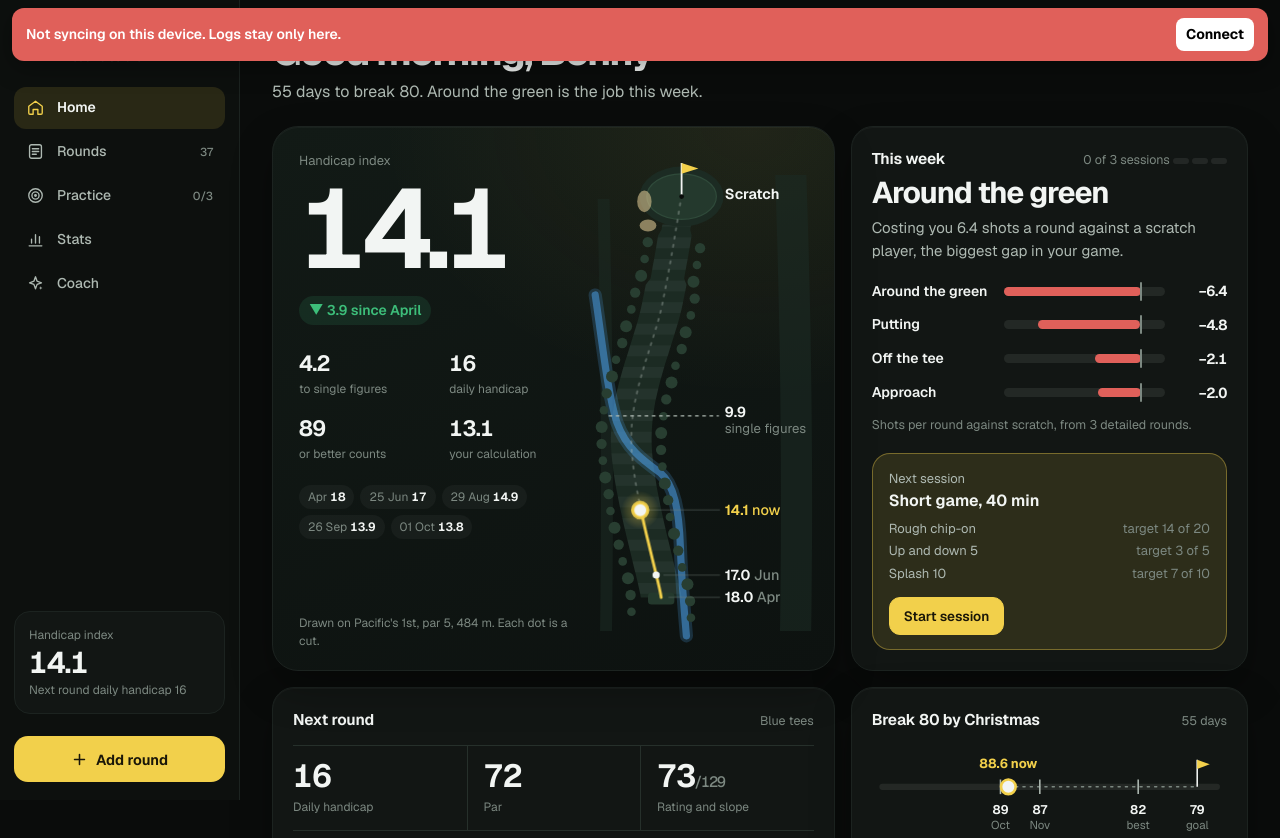
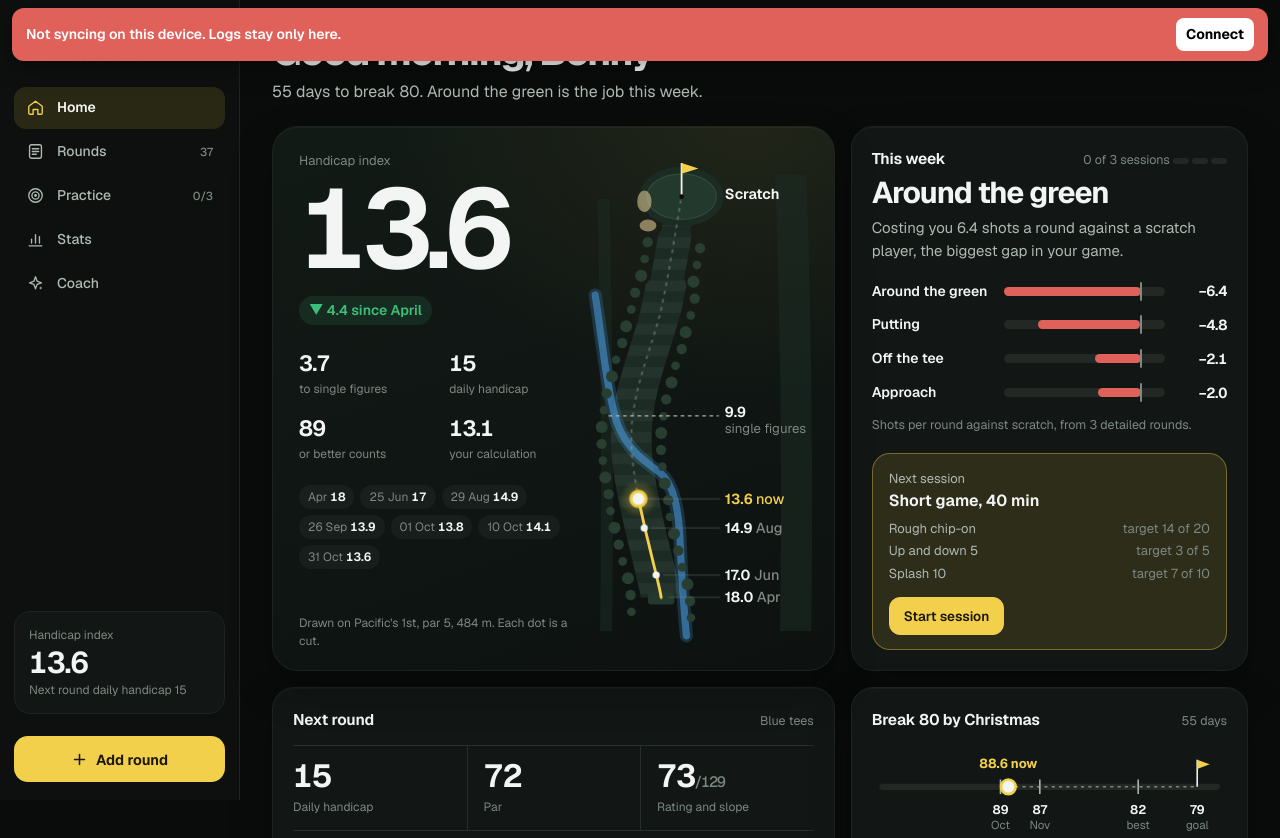
Before and after one commit to benjaminpostle/Golf-Dashboard-, a website: page index.html in a window 1280 px wide. Shown: the top 838 px of the page. Drawn offline with nearby package versions, Linux system fonts and the light colour scheme.

Commit message:
Add files via upload

```diff
--- a/index.html
+++ b/index.html
@@ -1175,8 +1175,8 @@ const SOCIAL=[
  {label:'16 Jul',tee:'blue',holes:15,gross9:'—',putts:null,gir:null,girOf:null,mizuno:true,comp:true,pts:28,note:'COMP (left after 15). 28 pts / 15 holes = 33.6-pt 18-hole pace. Two net birdies (H11, H15). Bag: 2i + 3w in (not 5w/hybrid). Elite driving: 83% fairways off par4/5 (10/12), 3w 4/4, 2i 2/2. Damage from H7 hazard + H3 short. Ball-striking there, scoring lagged it.'},
  {label:'7 Sep',tee:'white',holes:9,nine:'front',gross9:42,putts:19,gir:null,girOf:null,mizuno:true,pts:18,note:'Social front 9. 18 pts / 9 holes = 36-pt 18-hole pace — strong. 19 putts (a touch high), no pickups. White tees.'}
 ];
-const HCP_HISTORY=[{before:true,hcp:18},{after:'25 Jun',hcp:17},{after:'29 Aug',hcp:14.9},{after:'26 Sep',hcp:13.9},{after:'01 Oct',hcp:13.8}];
-const HCP_FILE=14.1;
+const HCP_HISTORY=[{before:true,hcp:18},{after:'25 Jun',hcp:17},{after:'29 Aug',hcp:14.9},{after:'26 Sep',hcp:13.9},{after:'01 Oct',hcp:13.8},{after:'10 Oct',hcp:14.1},{after:'31 Oct',hcp:13.6}];
+const HCP_FILE=13.6; // 31 Oct: estimated (12.0 in, 15.9 out); confirm against GA
 let HCP_CURRENT=(()=>{try{const v=parseFloat(localStorage.getItem('pe_hcp'));return isNaN(v)?HCP_FILE:v;}catch(e){return HCP_FILE;}})();
 const PAR_TOTAL=72, CR=73, SLOPE=129;
 const TEE_COL={blue:'#3987e5',white:'#aab4c2',yellow:'#e0a43a',red:'#e8605a'};
@@ -1199,7 +1199,8 @@ function buildLayout(out,temps){ // out: Set of standard hole numbers removed; t
 }
 const BUILTIN_LAYOUTS=[
   {id:'std',name:'Standard (par 72)',holes:STD_LAYOUT},
-  {id:'temp-oct26',name:'Temp · H1 out, 5 split 5A/5B',holes:buildLayout(new Set([1,5]),[{h:'5A',p:4,after:4},{h:'5B',p:3,after:4}])}
+  {id:'temp-oct26',name:'Temp · H1 out, 5 split 5A/5B',holes:buildLayout(new Set([1,5]),[{h:'5A',p:4,after:4},{h:'5B',p:3,after:4}])},
+  {id:'temp-oct31',name:'Temp · 6 & 13 out, 5A/5B & 15A/15B in (par 70)',rating:{cr:70,sl:122},holes:buildLayout(new Set([5,6,13,15]),[{h:'5A',p:4,after:4},{h:'5B',p:3,after:4},{h:'15A',p:3,after:14},{h:'15B',p:3,after:14}])}
 ];
 
 R.forEach(r=>{
@@ -1490,7 +1491,8 @@ async function askClaude(messages,opts){
   const LKEY='postle_layouts_v1', LLAST='postle_layout_last';
   const loadCustom=()=>{try{return JSON.parse(localStorage.getItem(LKEY)||'{}');}catch(e){return {};}};
   const saveCustom=o=>{try{localStorage.setItem(LKEY,JSON.stringify(o));}catch(e){}};
-  const BUILTIN_DEF={'temp-oct26':{name:'Temp · H1 out, 5 split 5A/5B',out:[1,5],temps:[{h:'5A',p:4,after:4},{h:'5B',p:3,after:4}],rating:{cr:71,sl:124,tees:{blue:{cr:71,sl:124},white:{cr:69,sl:123},red:{cr:67,sl:117}}}}};
+  const BUILTIN_DEF={'temp-oct26':{name:'Temp · H1 out, 5 split 5A/5B',out:[1,5],temps:[{h:'5A',p:4,after:4},{h:'5B',p:3,after:4}],rating:{cr:71,sl:124,tees:{blue:{cr:71,sl:124},white:{cr:69,sl:123},red:{cr:67,sl:117}}}},
+    'temp-oct31':{name:'Temp · 6 & 13 out, 5A/5B & 15A/15B in (par 70)',out:[5,6,13,15],temps:[{h:'5A',p:4,after:4},{h:'5B',p:3,after:4},{h:'15A',p:3,after:14},{h:'15B',p:3,after:14}],rating:{cr:70,sl:122,tees:{blue:{cr:70,sl:122}}}}};
   function allLayouts(){ // std + built-ins (with any saved edits) + custom
     const c=loadCustom(),list=[{id:'std',name:'Standard',out:[],temps:[],rating:null,builtin:true}];
     Object.entries(BUILTIN_DEF).forEach(([id,d])=>list.push(Object.assign({id,builtin:true},d,c[id]||{})));
```
